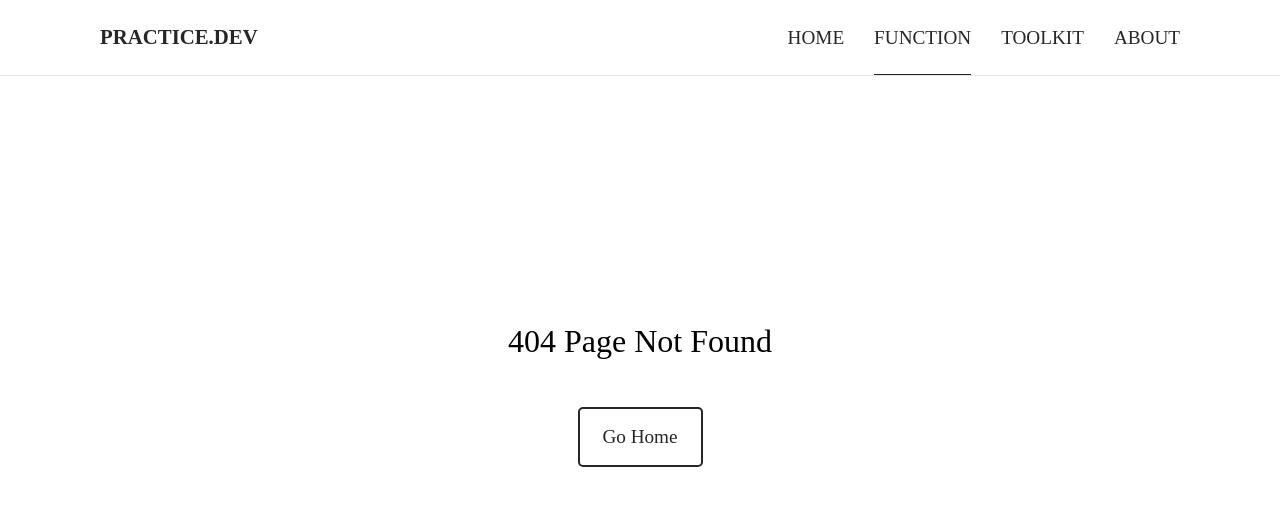
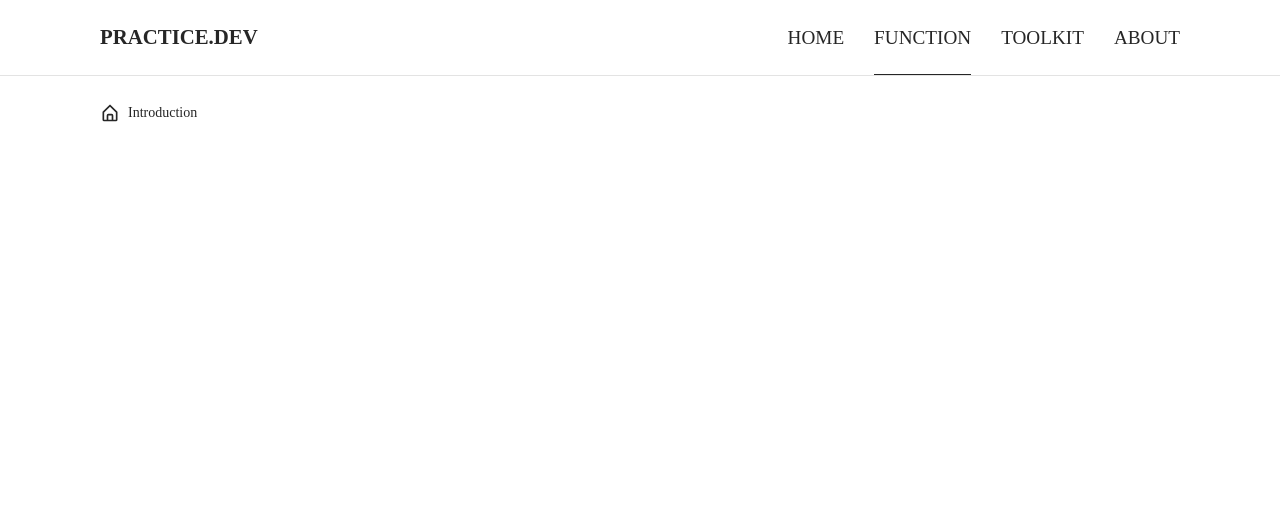
Before and after one commit to suehwanBoo/Frontend-Playground, a React (Vite) app in the folder deploy-react/: page /func in a window 1280 px wide. Before the commit this address had no page. Shown: the top 506 px of the page. Built offline with nearby package versions, Linux system fonts and the light colour scheme; a web font is replaced by a local one.

Commit message:
feat : react-icon 추가, 사이드바 레이아웃 추가

```diff
--- a/deploy-react/package.json
+++ b/deploy-react/package.json
@@ -12,6 +12,7 @@
   "dependencies": {
     "react": "^18.3.1",
     "react-dom": "^18.3.1",
+    "react-icons": "^5.4.0",
     "react-router-dom": "^7.1.1"
   },
   "devDependencies": {
--- /dev/null
+++ b/deploy-react/src/feature/about/AboutPage.tsx
@@ -0,0 +1,3 @@
+export default function AboutPage() {
+  return <div></div>;
+}
--- /dev/null
+++ b/deploy-react/src/feature/func/FuncPage.tsx
@@ -0,0 +1,14 @@
+import DocLayout from "../layout/DocLayout";
+import SideBar from "../layout/SideBar";
+
+export default function FuncPage() {
+  return (
+    <>
+      <DocLayout>
+        <SideBar endPoint="func">
+          <div></div>
+        </SideBar>
+      </DocLayout>
+    </>
+  );
+}
--- a/deploy-react/src/feature/home/home.module.css
+++ b/deploy-react/src/feature/home/home.module.css
@@ -1,6 +1,7 @@
 .container {
   width: 100vw;
-  padding: 0 100px 100px 100px;
+  --offset: var(--layout-offset);
+  padding: 0 var(--offset) var(--offset) var(--offset);
 }
 
 .homeBox {
--- /dev/null
+++ b/deploy-react/src/feature/layout/DocLayout.tsx
@@ -0,0 +1,6 @@
+import { ReactNode } from "react";
+import styles from "./doc.module.css";
+
+export default function DocLayout({ children }: { children: ReactNode }) {
+  return <div className={styles.wrapper}>{children}</div>;
+}
--- /dev/null
+++ b/deploy-react/src/feature/layout/SideBar.tsx
@@ -0,0 +1,22 @@
+import { ReactNode } from "react";
+import styles from "./sidebar.module.css";
+import { BiHomeAlt } from "react-icons/bi";
+import { Link } from "react-router-dom";
+
+export default function SideBar({
+  endPoint,
+  children,
+}: {
+  endPoint: string;
+  children: ReactNode;
+}) {
+  return (
+    <aside className={styles.sidebar}>
+      <Link to={`/${endPoint}`} className={styles.intro}>
+        <BiHomeAlt />
+        Introduction
+      </Link>
+      {children}
+    </aside>
+  );
+}
--- /dev/null
+++ b/deploy-react/src/feature/layout/doc.module.css
@@ -0,0 +1,7 @@
+.wrapper {
+  padding: 0px var(--layout-offset);
+  display: grid;
+  grid-template-areas: "sidebar main view";
+  grid-template-columns: 1fr 3fr 1fr;
+  gap: 20px;
+}
--- /dev/null
+++ b/deploy-react/src/feature/layout/sidebar.module.css
@@ -0,0 +1,38 @@
+.sidebar {
+  position: sticky;
+  display: flex;
+  flex-direction: column;
+  gap: 20px;
+  --offset: 76px;
+  top: var(--offset);
+  grid-area: "sidebar";
+  overflow-y: scroll;
+  height: calc(100vh - var(--offset));
+  padding: 20px 0px;
+}
+
+.sidebar::-webkit-scrollbar {
+  visibility: hidden;
+}
+
+.intro {
+  text-decoration: none;
+  color: var(--main-font-color);
+  display: flex;
+  align-items: center;
+  gap: 8px;
+  height: 34px;
+  border-radius: 5px;
+  font-size: 14px;
+  font-weight: 100;
+}
+
+.intro > svg {
+  width: 20px;
+  height: 20px;
+}
+
+.intro:hover {
+  color: var(--main-font-color);
+  background-color: #fafafb;
+}
--- a/deploy-react/src/feature/navbar/line/LineNav.tsx
+++ b/deploy-react/src/feature/navbar/line/LineNav.tsx
@@ -5,7 +5,7 @@ import useLineControll from "./hooks/useLineControll";
 export default function LineNav() {
   const { initLine, lineControll, lineState, parent } = useLineControll();
   return (
-    <aside className={styles.navbar}>
+    <nav className={styles.navbar}>
       <Link to={"/"}>
         <h1>PRACTICE.DEV</h1>
       </Link>
@@ -16,7 +16,7 @@ export default function LineNav() {
         <Link to={"/func"} onMouseOver={lineControll}>
           FUNCTION
         </Link>
-        <Link to={"/uiux"} onMouseOver={lineControll}>
+        <Link to={"/toolkit"} onMouseOver={lineControll}>
           TOOLKIT
         </Link>
         <Link to={"/about"} onMouseOver={lineControll}>
@@ -27,6 +27,6 @@ export default function LineNav() {
           style={{ width: `${lineState.width}%`, left: `${lineState.left}px` }}
         />
       </div>
-    </aside>
+    </nav>
   );
 }
--- /dev/null
+++ b/deploy-react/src/feature/toolkit/ToolkitPage.tsx
@@ -0,0 +1,3 @@
+export default function ToolkitPage() {
+  return <div></div>;
+}
--- a/deploy-react/src/index.css
+++ b/deploy-react/src/index.css
@@ -2,6 +2,7 @@
   font-family: "Pretendard-Regular";
   --main-font-color: #262626;
   --line-color: #e3e3e3;
+  --layout-offset: 100px;
 }
 
 * {
```
Also changed, not shown: deploy-react/src/App.tsx (+15 -0 lines), 1 other file (tests, documents, lock files or other folders).
